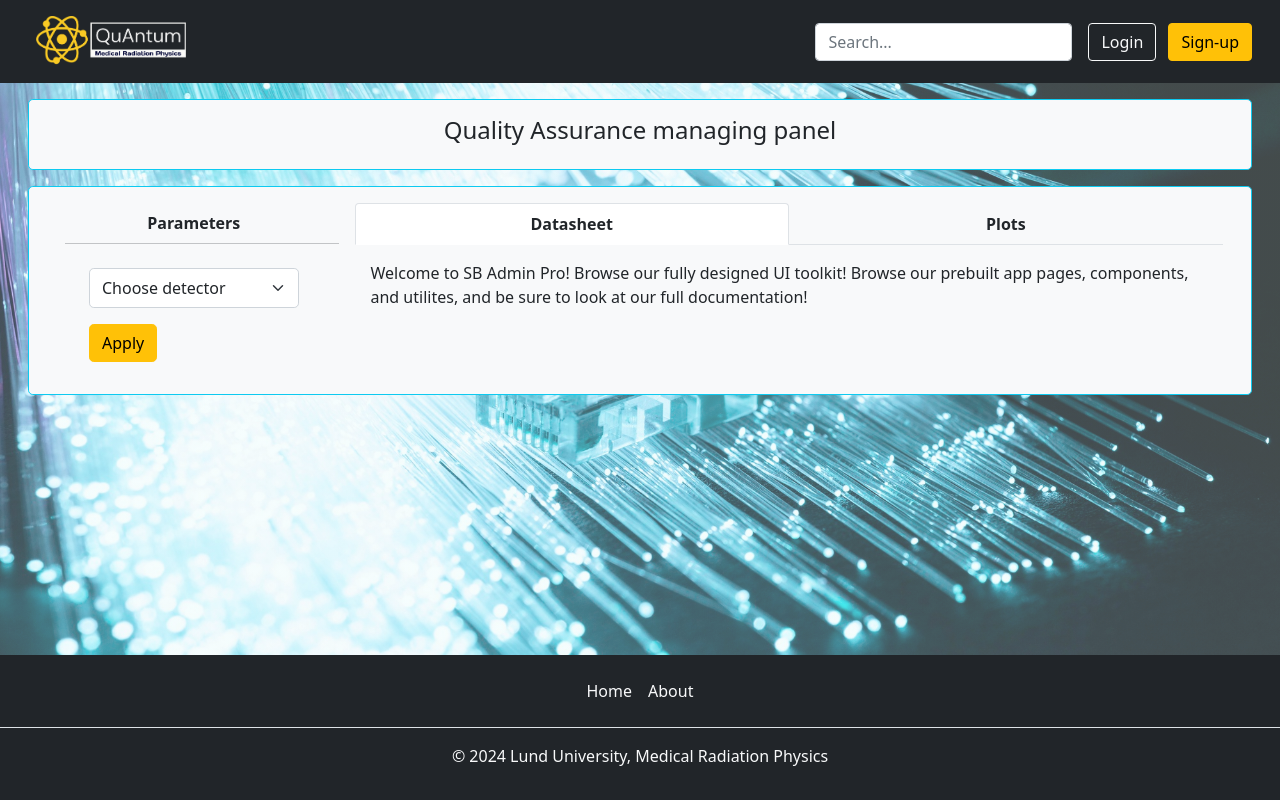
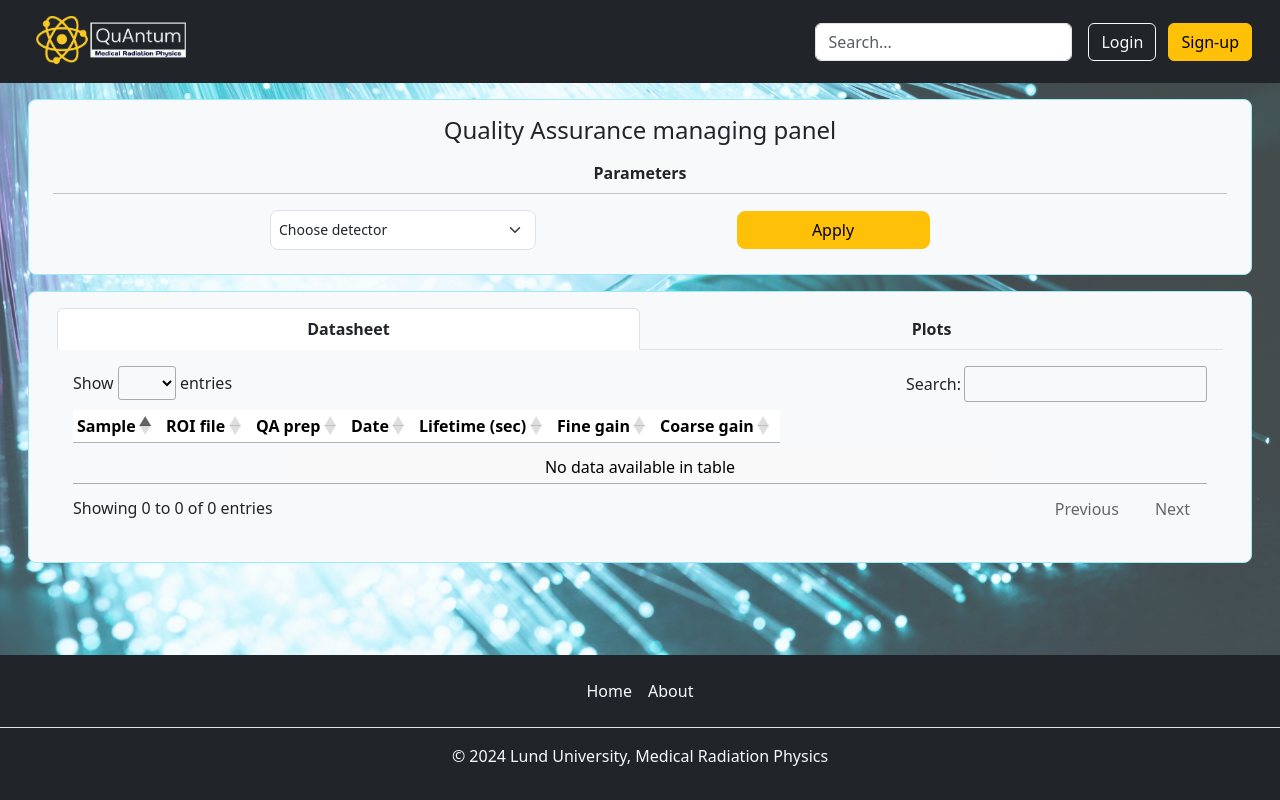
Before and after one commit to ADv0rnik/quantum, a Django app: page / in a window 1280 px wide. Run offline with Django 5.2, Linux system fonts and the light colour scheme; tables that the repository leaves empty hold one stand-in row (values such as "Sample post"); lists and menus that the app fills with data are empty; parts of the project's set-up code (start-up, migrations or seed data) failed here and were passed over; some libraries are stand-ins or nearby versions.

Commit message:
DEV-0011 Datatable has been created for the frontpage

```diff
--- a/config/urls.py
+++ b/config/urls.py
@@ -1,5 +1,5 @@
 from django.contrib import admin
-from django.urls import path
+from django.urls import path, include
 from django.conf import settings
 from django.conf.urls.static import static
 
@@ -8,6 +8,7 @@
 urlpatterns = [
     path('', index, name="home"),
     path('admin/', admin.site.urls),
+    path('qa/', include('qa.urls', namespace='qa')),
 ]
 
 
--- a/qa/templates/dashboard.html
+++ b/qa/templates/dashboard.html
@@ -2,30 +2,37 @@
 
 {% block content %}
 <div class="container-fluid">
-    <div class="title p-3 m-3 text-center bg-light border border-opacity-50 border-info rounded-3">
+    <div class="title p-3 m-3 text-center bg-light border border-opacity-50 border-info-subtle rounded-3">
         <h4>Quality Assurance managing panel</h4>
-    </div>
-    <div class="row bg-light p-3 m-3 border border-opacity-50 border-info rounded-3">
-        <div class="col-sm-3">
-            <div class="d-flex flex-column flex-shrink-0" style="width: 100%;">
+        <div class="flex-container">
+            <div class="d-flex flex-column flex-shrink-0">
                 <span class="text-center fw-bold pt-2">Parameters</span>
-                <hr class="d-flex" style="width: 100%; border-width:0; margin: 0.5rem">
+                <hr class="d-flex" style="margin: 0.5rem">
             </div>
-            <div class="modal-body mx-3">
-                <form action="#" method="post" autocomplete="off">
+            <div class="modal-body mx-3 my-2">
+                <form action="{% url 'qa:datasheet' %}" method="post" autocomplete="off">
                     {% csrf_token %}
-                    <div class="form-floating mb-3 ">
-                        <select class="form-select rounded-3" name="countries" id="select" style="height: 2.5rem; width: 100%; padding-bottom: 0.5rem; padding-top: 0.5rem">
-                            <option value="">Choose detector</option>
-                            {% for detector in detectors %}
-                                <option value="{{ detector.code }}">{{ detector.code }}</option>
-                            {% endfor %}
-                        </select>
+                    <div class="row row-cols-lg-8 g-0 d-flex align-items-center justify-content-center">
+                        <div class="col-4">
+                            <div class="d-flex mx-3">
+                                <select class="w-75 form-select form-select-sm rounded-3" name="detector" id="select"
+                                        style="height: 2.5rem;">
+                                    <option value="">Choose detector</option>
+                                    {% for detector in detectors %}
+                                        <option value="{{ detector.code }}">{{ detector.code }}</option>
+                                    {% endfor %}
+                                </select>
+                            </div>
+                        </div>
+                        <div class="col-4">
+                            <button class="w-50 btn rounded-3 btn-warning" type="submit">Apply</button>
+                        </div>
                     </div>
-                    <button class="btn rounded-3 btn-warning" type="submit" style="max-width: 100%">Apply</button>
                 </form>
             </div>
         </div>
+    </div>
+    <div class="row bg-light p-3 m-3 border border-opacity-50 border-info-subtle rounded-3">
         <div class="col">
             <ul class="nav nav-tabs nav-justified" id="myTab" role="tablist">
                 <li class="nav-item" role="presentation">
@@ -43,9 +50,53 @@
             </ul>
             <div class="tab-content" id="myTabContent">
                 <div class="tab-pane fade show active p-3" id="home-tab-pane" role="tabpanel" aria-labelledby="home-tab"
-                     tabindex="0">Welcome to SB Admin Pro!
-                    Browse our fully designed UI toolkit! Browse our prebuilt app pages, components, and utilites, and
-                    be sure to look at our full documentation!
+                     tabindex="0">
+                    <div class="form-group" style="border-bottom: hidden">
+                        <fieldset>
+                            <form action="" class="form-group" method="post">
+                                <div class="table-responsive">
+                                    <div class="table-responsive">
+                                        <table id="session-data"
+                                               class="table table-borderless table-hover display compact row-border text-center fs-6 mt-2"
+                                        >
+                                            <thead>
+                                            <tr>
+                                                <th>Sample</th>
+                                                <th>ROI file</th>
+                                                <th>QA prep</th>
+                                                <th>Date</th>
+                                                <th>Lifetime (sec)</th>
+                                                <th>Fine gain</th>
+                                                <th>Coarse gain</th>
+                                            </tr>
+                                            </thead>
+                                            <tbody>
+                                            {% for session in sessions %}
+                                            <tr>
+                                                <td>{{ session.sample_name }}</td>
+                                                <td>{{ session.roi_file }}</td>
+                                                <td>{{ session.qa_prep }}</td>
+                                                <td>{{ session.measurement_date }}</td>
+                                                <td>{{ session.lifetime }}</td>
+                                                <td>{{ detector.fine_gain }}</td>
+                                                <td>{{ detector.coarse_gain }}</td>
+                                            </tr>
+                                            {% endfor %}
+                                            </tbody>
+                                        </table>
+                                    </div>
+                                </div>
+                            </form>
+                        </fieldset>
+                    </div>
+                    <script>
+                        $(document).ready(function () {
+                            $('#session-data').DataTable({
+                                pageLength: 5,
+                                scrollX: true
+                            });
+                        });
+                    </script>
                 </div>
                 <div class="tab-pane fade" id="profile-tab-pane" role="tabpanel" aria-labelledby="profile-tab"
                      tabindex="0">...
--- a/qa/urls.py
+++ b/qa/urls.py
@@ -1,4 +1,9 @@
 from django.urls import path
+from .views import get_data
 
 
-urlpatterns = []
+app_name = 'qa'
+
+urlpatterns = [
+    path("detector_filter/", get_data, name='datasheet')
+]
--- a/qa/views.py
+++ b/qa/views.py
@@ -12,4 +12,21 @@
 
 
 def get_data(request):
-    pass
+    det = Detector.objects.filter(pk=1).first()
+    if request.method == "POST":
+        detector_code = request.POST.get('detector')
+        det = Detector.objects.prefetch_related("session_detector").filter(code=detector_code).first()
+        session_data = det.session_detector.all()
+    else:
+        session_data = Detector.objects.prefetch_related("session_detector").filter(code=det).first()
+
+    return render(
+        request,
+        'dashboard.html',
+        context={
+            "sessions": session_data,
+            "detector": det
+        }
+    )
+
+# TODO: Add try catch
--- a/templates/base.html
+++ b/templates/base.html
@@ -4,9 +4,13 @@
     {% load static %}
     <meta charset="UTF-8">
     <title>{{ title }}</title>
-    <link href="https://cdn.jsdelivr.net/npm/bootstrap@5.0.2/dist/css/bootstrap.min.css" rel="stylesheet"
-          integrity="sha384-EVSTQN3/azprG1Anm3QDgpJLIm9Nao0Yz1ztcQTwFspd3yD65VohhpuuCOmLASjC" crossorigin="anonymous">
+    <link href="https://cdn.jsdelivr.net/npm/bootstrap@5.3.3/dist/css/bootstrap.min.css" rel="stylesheet"
+          integrity="sha384-QWTKZyjpPEjISv5WaRU9OFeRpok6YctnYmDr5pNlyT2bRjXh0JMhjY6hW+ALEwIH" crossorigin="anonymous">
     <link rel="icon" type="image/x-icon" href="{% static 'qa-favicon-black.png' %}">
+        <script src="http://ajax.googleapis.com/ajax/libs/jquery/1.7.1/jquery.min.js"></script>
+        <link rel="stylesheet" href="http://cdn.datatables.net/1.10.2/css/jquery.dataTables.min.css">
+        <script type="text/javascript" src="http://cdn.datatables.net/1.10.2/js/jquery.dataTables.min.js"></script>
+        <script type="text/javascript" src="http://maxcdn.bootstrapcdn.com/bootstrap/3.2.0/js/bootstrap.min.js"></script>
     <style type="text/css">
         body {
             background: linear-gradient(rgba(223, 249, 251, 0.3), rgba(223, 249, 251, 0.3)), url('{% static "bg-image.jpg" %}') no-repeat center center fixed;
@@ -20,7 +24,7 @@
         <div class="d-flex flex-wrap align-items-center justify-content-center justify-content-lg-start">
             <a href="/" class="d-flex align-items-center mb-2 ms-2 mb-lg-0 text-white text-decoration-none">
                 <img src="{% static 'logo_new.png' %}" alt="Logo" width="150" height="51"
-                    class="d-inline-block align-text-top">
+                     class="d-inline-block align-text-top">
             </a>
             <ul class="nav col-12 col-lg-auto me-lg-auto mb-2 justify-content-center mb-md-0">
                 {% if user.is_superuser %}
@@ -70,8 +74,8 @@
         </div>
     </div>
 </header>
-    {% block content %}
-    {% endblock %}
+{% block content %}
+{% endblock %}
 <footer class="footer bg-dark py-3 mt-auto">
     <ul class="nav justify-content-center border-bottom pb-3 mb-3">
         <li class="nav-item"><a href="#" class="nav-link px-2 text-light">Home</a></li>
@@ -79,8 +83,11 @@
     </ul>
     <p class="text-center text-light">© 2024 Lund University, Medical Radiation Physics</p>
 </footer>
-<script src="https://cdn.jsdelivr.net/npm/bootstrap@5.0.2/dist/js/bootstrap.bundle.min.js"
-        integrity="sha384-MrcW6ZMFYlzcLA8Nl+NtUVF0sA7MsXsP1UyJoMp4YLEuNSfAP+JcXn/tWtIaxVXM"
+<script src="https://cdn.jsdelivr.net/npm/@popperjs/core@2.11.8/dist/umd/popper.min.js"
+        integrity="sha384-I7E8VVD/ismYTF4hNIPjVp/Zjvgyol6VFvRkX/vR+Vc4jQkC+hVqc2pM8ODewa9r"
+        crossorigin="anonymous"></script>
+<script src="https://cdn.jsdelivr.net/npm/bootstrap@5.3.3/dist/js/bootstrap.min.js"
+        integrity="sha384-0pUGZvbkm6XF6gxjEnlmuGrJXVbNuzT9qBBavbLwCsOGabYfZo0T0to5eqruptLy"
         crossorigin="anonymous"></script>
 </body>
 </html>
```
